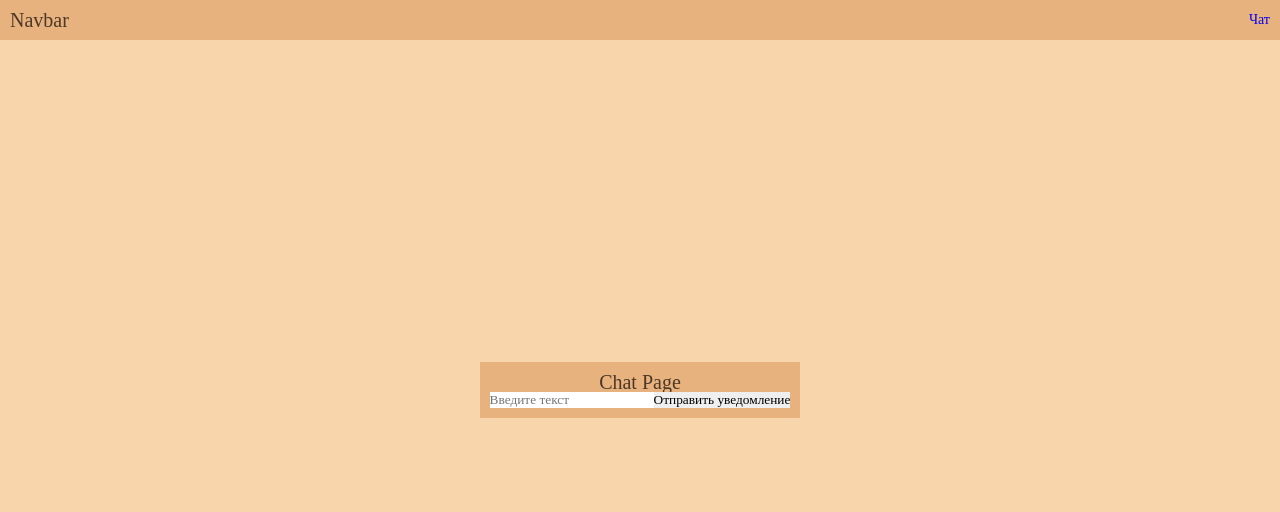
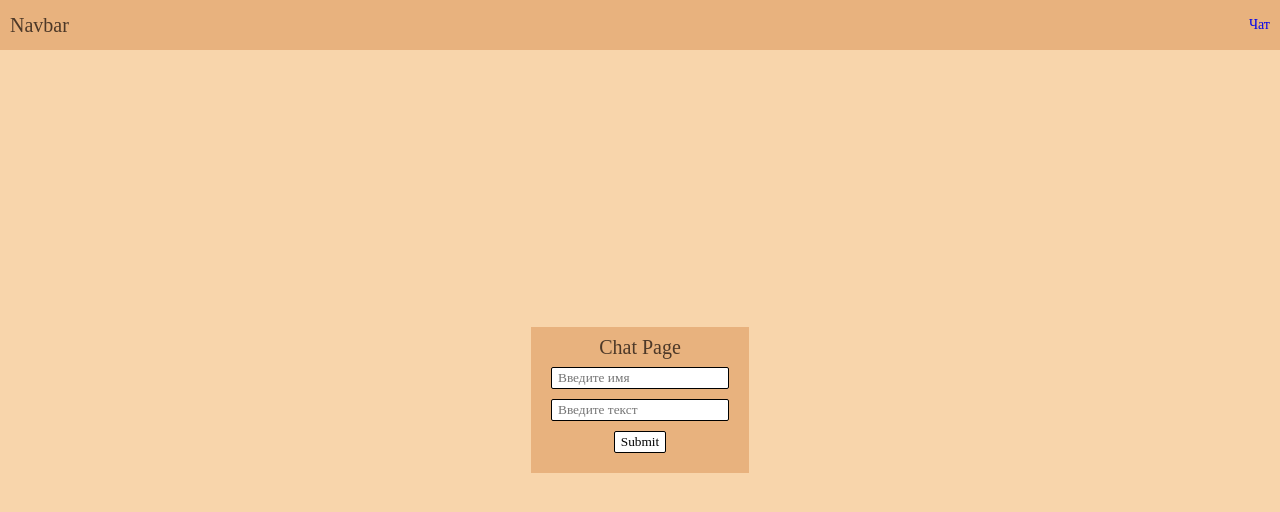
Before and after one commit to TimProger/Notifications-client, a React (Create React App) app: page / in a window 1280 px wide. Shown: the top 512 px of the page. Built offline with nearby package versions, Linux system fonts and the light colour scheme.

Commit message:
Styled navbar & chat form

```diff
--- a/src/App.jsx
+++ b/src/App.jsx
@@ -4,7 +4,7 @@ import { Routes, Route } from 'react-router';
 import styled from 'styled-components';
 import colors from './colors';
 import Navbar from './components/Navbar/Navbar.jsx'
-import Flex from './components/Flex'
+import Flex from './ui/Flex'
 
 const Chat = React.lazy(() => import('./pages/Chat/Chat.jsx'))
 
@@ -31,7 +31,7 @@ function App() {
         <BrowserRouter>
             <AppWrapper background={colors.main_background}>
                 <Navbar />
-                <Flex direction='column' align='center' justify='center' width='100%' height='700px'>
+                <Flex type='centered' width='100%' height='700px'>
                     <Suspense fallback={<div>Загрузка</div>}>
                         <Routes>
                             {routes.map((el, index) => <Route key={index} path={el.path} exact={el.exact} element={<el.component />} />)}
--- a/src/components/Flex.jsx
+++ /dev/null
@@ -1,16 +0,0 @@
-import styled from 'styled-components'
-
-// Стилизованная компонента в которую нужно передать необходимые настройки
-const Flex = styled.div`
-    background: ${(props) => props.background || 'inherit'};
-    display: flex;
-    flex-direction: ${(props) => props.direction || 'row'};
-    align-items:  ${(props) => props.align || 'stretch'};
-    justify-content:  ${(props) => props.justify || 'stretch'};
-    width: ${(props) => props.width || 'auto'};
-    height: ${(props) => props.height || 'auto'};
-    margin:  ${(props) => props.margin || '0'};
-    padding:  ${(props) => props.padding || '0'};
-`;
-
-export default Flex
--- a/src/components/Form/Form.jsx
+++ b/src/components/Form/Form.jsx
@@ -1,12 +1,20 @@
 import React from 'react'
+import Form from '../../ui/Form'
+import {
+    TextInputStyled,
+    SubmitInputStyled,
+} from '../../ui/Input'
 
-function Form() {
+function ChatForm() {
     return (
         <form>
-            <input type="text" name="message" placeholder='Введите текст'/>
-            <button type='submit'>Отправить уведомление</button>
+            <Form margin='10px'>
+                <TextInputStyled name="nickname" placeholder='Введите имя'/>
+                <TextInputStyled name="message" placeholder='Введите текст'/>
+                <SubmitInputStyled name="submit" />
+            </Form>
         </form>
     )
 }
 
-export default Form
+export default ChatForm
--- a/src/components/Navbar/Navbar.jsx
+++ b/src/components/Navbar/Navbar.jsx
@@ -1,16 +1,15 @@
 import { NavLink } from 'react-router-dom';
 import colors from '../../colors'
-import Flex from '../Flex'
-import Text from '../Text'
+import Flex from '../../ui/Flex'
+import Text from '../../ui/Text'
 
 function Navbar() {
     return (
         <Flex
-            justify='space-between'
-            align='center'
+            type="navbar"
             padding='10px'
-            width='100%'
-            heigth='50px'
+            width="100%"
+            height="50px"
             background={colors.secondary_background}
         >
             <Text type='h1' color={colors.main_text}>Navbar</Text>
--- a/src/components/Text.jsx
+++ /dev/null
@@ -1,22 +0,0 @@
-import React from 'react'
-import styled from 'styled-components'
-
-// const TextStyleTypes = {
-//     h1: css`
-//         font-size: 20px;
-//         color: ${(props) => props.color};
-//     `,
-// }
-
-const TextStyled = styled.p`
-    font-size: 20px;
-    color: ${(props) => props.color};
-`
-
-function Text(props) {
-    return (
-        <TextStyled {...props} />
-    );
-}
-
-export default Text;
--- a/src/pages/Chat/Chat.jsx
+++ b/src/pages/Chat/Chat.jsx
@@ -1,19 +1,21 @@
 import Form from '../../components/Form/Form.jsx'
-import Text from '../../components/Text'
 import colors from '../../colors'
-import Flex from '../../components/Flex'
+import Flex from '../../ui/Flex'
+import Text from '../../ui/Text'
 
 function Chat() {
     return (
         <Flex
-            direction='column'
-            justify='space-between'
-            align='center'
+            type='chat'
             padding='10px'
-            heigth='50px'
             background={colors.secondary_background}
         >
-            <Text color={colors.main_text}>Chat Page</Text>
+            <Text
+                type="h1"
+                color={colors.main_text}
+            >
+                    Chat Page
+            </Text>
             <Form />
         </Flex>
     );
--- /dev/null
+++ b/src/ui/Flex.jsx
@@ -0,0 +1,37 @@
+import styled, { css } from 'styled-components'
+
+const FlexStyleTypes = {
+    navbar: css`
+        flex-direction: row;
+        justify-content: space-between;
+        align-items: center;
+    `,
+    /* TODO: Решить проблему DRY */
+    chat: css`
+        flex-direction: column;
+        justify-content: space-between;
+        align-items: center;
+    `,
+    centered: css`
+        flex-direction: column;
+        justify-content: center;
+        align-items: center;
+    `,
+    default: css`
+        flex-direction: row;
+        justify-content: stretch;
+        align-items: stretch;
+    `,
+}
+
+const Flex = styled.div`
+    display: flex;
+    ${({ type = 'default' }) => FlexStyleTypes[type]}
+    background: ${({ background }) => background || 'inherit'};
+    margin:  ${({ margin }) => margin || '0'}; // Ед. измерения указывается в пропсах
+    padding:  ${({ padding }) => padding || '0'};
+    height:  ${({ height }) => height || 'auto'};
+    width:  ${({ width }) => width || 'auto'};
+`;
+
+export default Flex
--- /dev/null
+++ b/src/ui/Form.jsx
@@ -0,0 +1,13 @@
+import styled from 'styled-components'
+
+const Form = styled.div`
+    display: flex;
+    flex-direction: column;
+    justify-content: center;
+    align-items: center;
+    gap: 10px;
+    margin:  ${({ margin }) => margin || '0'};
+    padding:  ${({ padding }) => padding || '0'};
+`;
+
+export default Form
--- /dev/null
+++ b/src/ui/Input.jsx
@@ -0,0 +1,23 @@
+import styled from 'styled-components'
+
+export const TextInputStyled = styled.input.attrs({ type: 'text' })`
+    color: ${({ color }) => color || 'black'};
+    background: ${({ background }) => background || 'white'};
+    border: 1px solid ${({ border }) => border || 'black'};
+    padding-left: 6px;
+    padding-right: 6px;
+    padding-top: 2px;
+    padding-bottom: 2px;
+    border-radius: 2px;
+`
+
+export const SubmitInputStyled = styled.input.attrs({ type: 'submit' })`
+    color: ${({ color }) => color || 'black'};
+    background: ${({ background }) => background || 'white'};
+    border: 1px solid ${({ border }) => border || 'black'};
+    padding-left: 6px;
+    padding-right: 6px;
+    padding-top: 2px;
+    padding-bottom: 2px;
+    border-radius: 2px;
+`
--- /dev/null
+++ b/src/ui/Text.jsx
@@ -0,0 +1,20 @@
+import styled, { css } from 'styled-components'
+
+const TextStyleTypes = {
+    h1: css`
+        font-size: 20px;
+    `,
+    h2: css`
+        font-size: 16px;
+    `,
+    p: css`
+        font-size: 12px;
+    `,
+}
+
+const TextStyled = styled.p`
+    ${({ type = 'p' }) => TextStyleTypes[type]}
+    color: ${({ color }) => color};
+`
+
+export default TextStyled;
```
